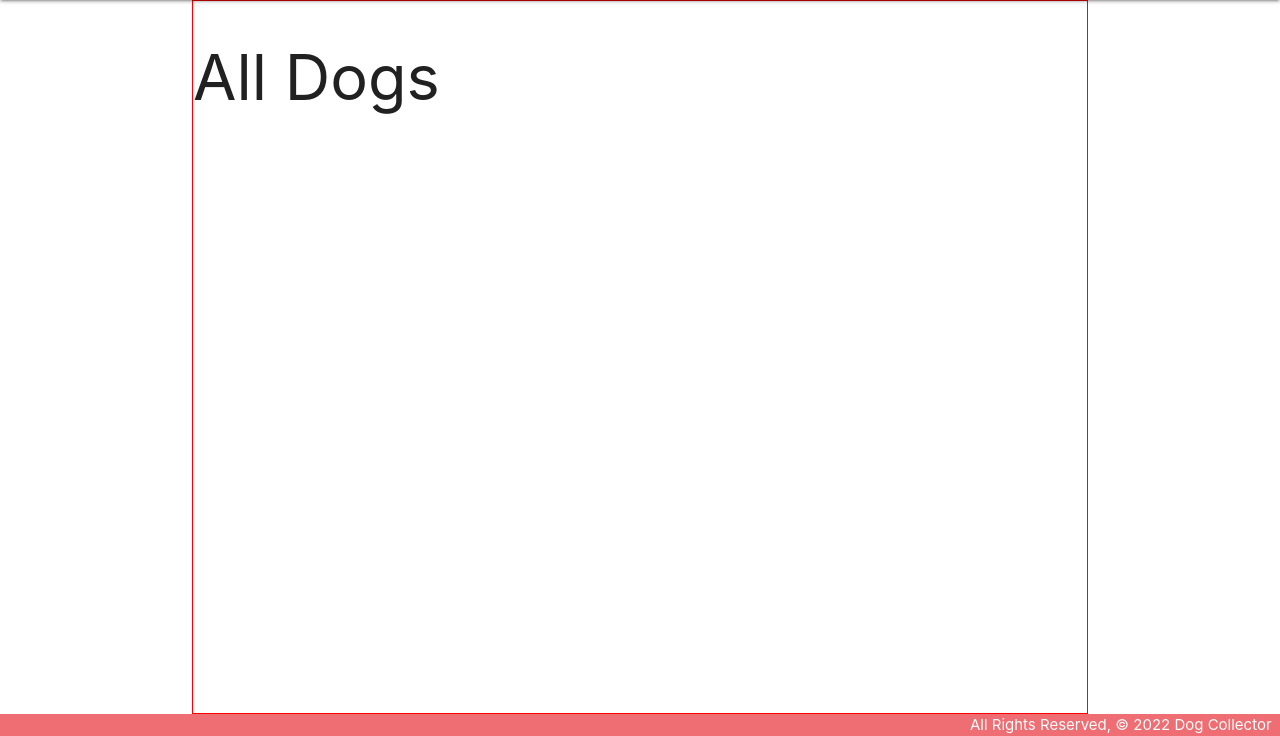
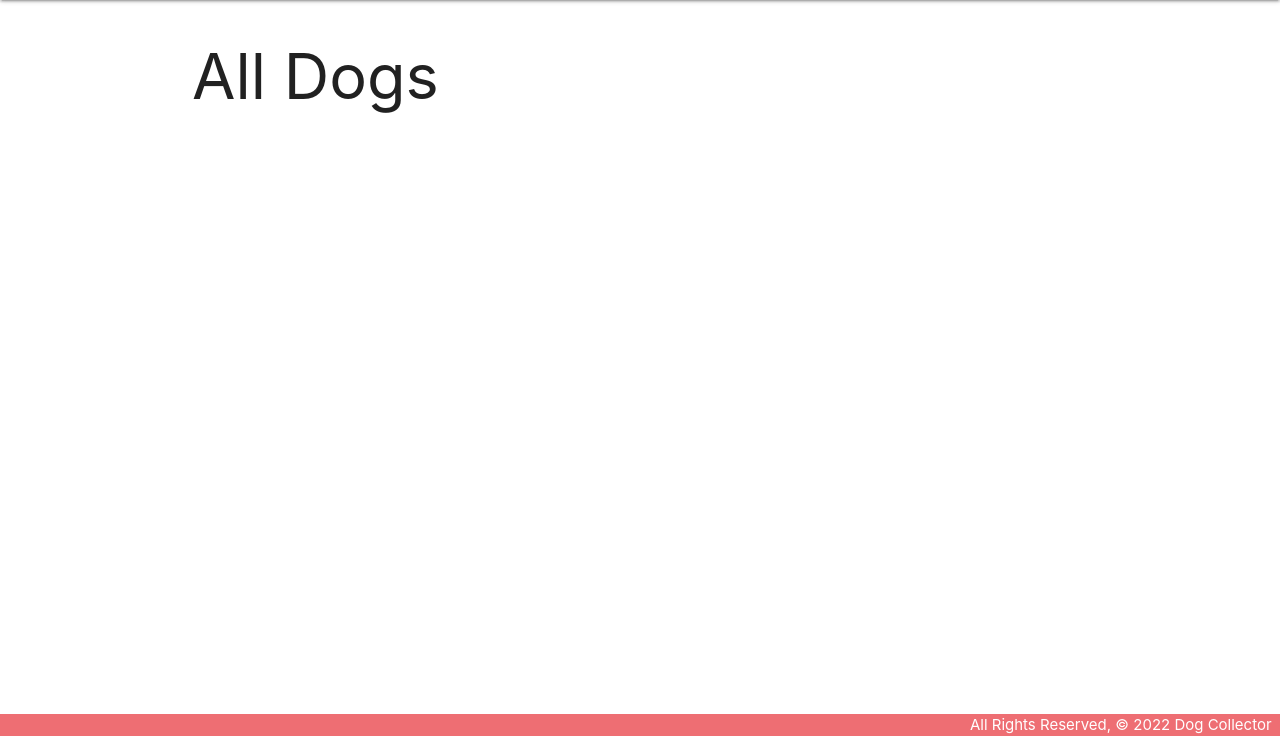
Before and after one commit to rosacf-ga/dogcollector, a Django app: page /dogs/ in a window 1280 px wide. Shown: the part 64-800 px from the top of the page. Run offline with Django 4.2, Linux system fonts and the light colour scheme; data that the repository does not hold is empty.

Commit message:
Update styling and fix typo

```diff
--- a/main_app/static/css/style.css
+++ b/main_app/static/css/style.css
@@ -6,14 +6,9 @@ body {
 
 main {
   flex: 1 0 auto;
-  border: 1px red solid;
 }
 
 footer.page-footer {
   padding-top: 0;
   text-align: right;
 }
-
-.row {
-  display: flex;
-}
--- a/main_app/templates/dogs/detail.html
+++ b/main_app/templates/dogs/detail.html
@@ -10,7 +10,7 @@
       {% if dog.age > 0 %}
       <p>Age: {{ dog.age }}</p>
       {% else %}
-      <p>Age: puppy</p>
+      <p>Age: Puppy</p>
       {% endif %}
       <p>Description: {{ dog.description}}</p>
     </div>
--- a/main_app/templates/dogs/index.html
+++ b/main_app/templates/dogs/index.html
@@ -17,7 +17,7 @@
         {% if dog.age > 0 %}
           <p>Age: {{ dog.age }}</p>
         {% else %}
-          <p>Age: puppy</p>
+          <p>Age: Puppy</p>
         {% endif %}
         <p>Description: {{ dog.description}}</p>
       </div>
```
